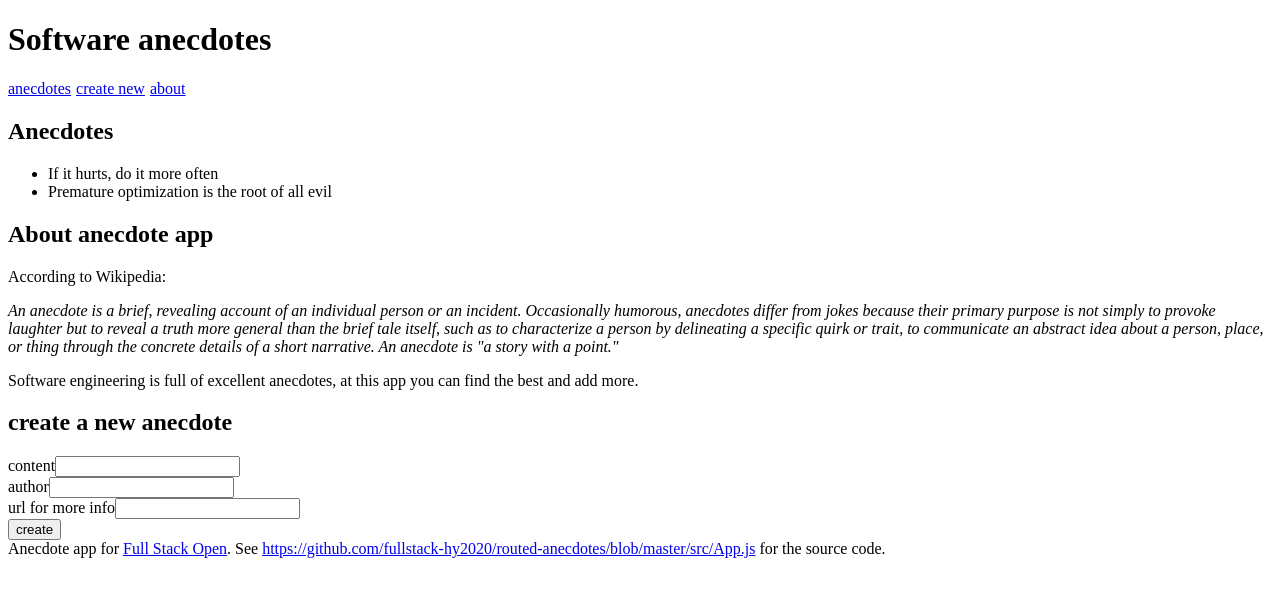
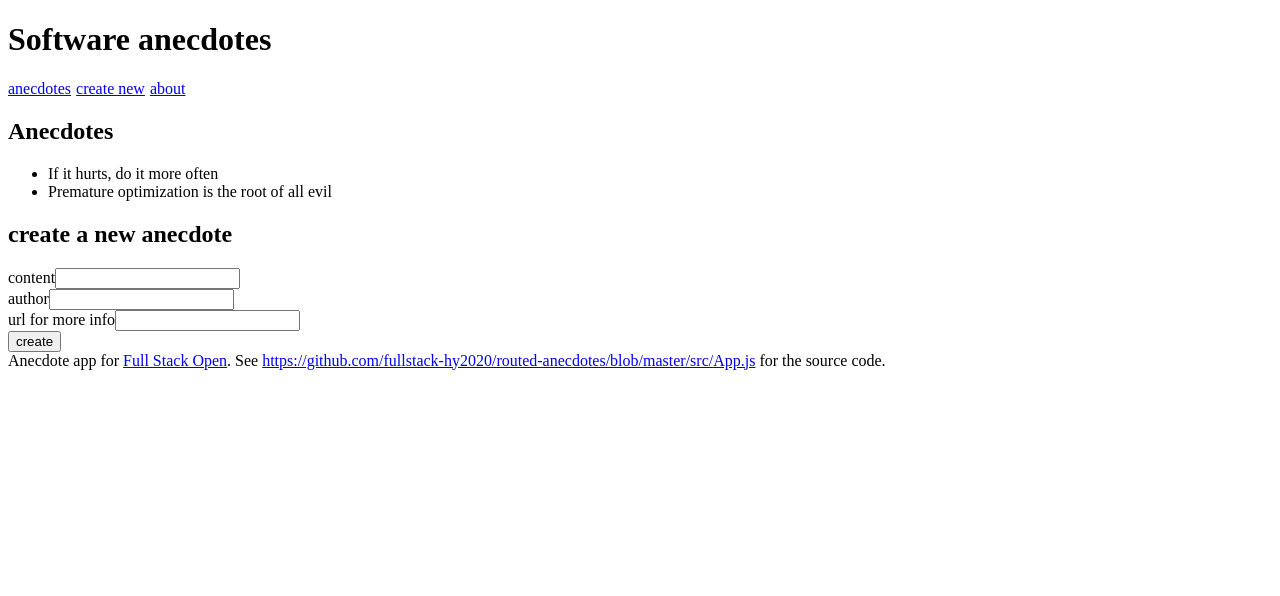
Before and after one commit to pyrhaa/fullStackOpen-part-7, a React (Create React App) app in the folder routed-anecdotes/: page / in a window 1280 px wide. Shown: the top 596 px of the page. Built offline with nearby package versions, Linux system fonts and the light colour scheme.

Commit message:
error routes dont works like it need. Create a routes dirctory ?

```diff
--- a/routed-anecdotes/src/App.js
+++ b/routed-anecdotes/src/App.js
@@ -1,5 +1,4 @@
 import { useState } from 'react';
-import About from './components/About';
 import Menu from './components/Menu';
 import Footer from './components/Footer';
 import AnecdoteList from './components/AnecdoteList';
@@ -57,7 +56,6 @@ const App = () => {
       <h1>Software anecdotes</h1>
       <Menu />
       <AnecdoteList anecdotes={anecdotes} />
-      <About />
       <CreateNew addNew={addNew} />
       <Footer />
     </div>
--- a/routed-anecdotes/src/components/Menu.js
+++ b/routed-anecdotes/src/components/Menu.js
@@ -1,10 +1,12 @@
-import { Link } from 'react-router-dom';
+import { Link, Route, Routes } from 'react-router-dom';
+import About from './About';
 
 const Menu = () => {
   const padding = {
     paddingRight: 5
   };
   return (
+    <div>
       <div>
         <Link style={padding} to="/anecdotes">
           anecdotes
@@ -15,6 +17,10 @@ const Menu = () => {
         <Link style={padding} to="/about">
           about
         </Link>
+      </div>
+      <Routes>
+        <Route path="/about" element={<About />} />
+      </Routes>
     </div>
 
     // <div>
```
Lines whose indentation alone changed are shown as unchanged.
